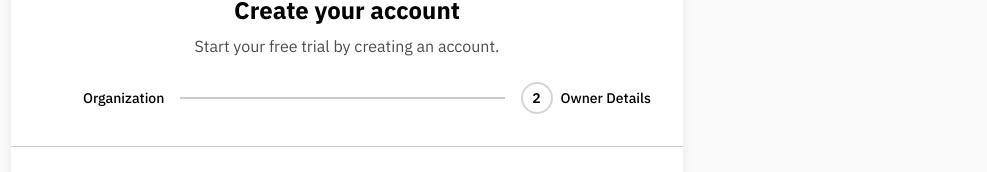
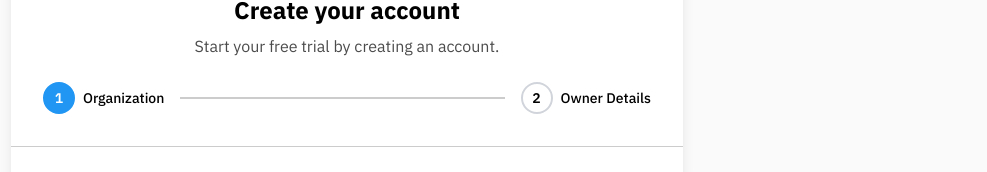
Before and after one commit to Kalamna/Kalamna-Dashboard, a React (Vite) app: page /register in a window 1280 px wide. Shown: the part 134-306 px from the top of the page, without its empty margins (293-1280 px from the left). Built offline with nearby package versions, Linux system fonts and the light colour scheme.

Commit message:
fix number 1 and 2 finally (bassant ely bozthom )

```diff
--- a/src/pages/auth/RegisterPage.tsx
+++ b/src/pages/auth/RegisterPage.tsx
@@ -211,14 +211,14 @@ function Register({ onRegisterSuccess }: { onRegisterSuccess: () => void }) {
 
           <div className="flex items-center mt-6 space-x-2 sm:space-x-4 rtl:space-x-reverse">
             <div className={`flex items-center ${step >= 1 ? '' : ''}`} style={{ color: step >= 1 ? "var(--card-text)" : "var(--text-main)", opacity: 1 }}>
-              <div className={`w-7 h-7 sm:w-8 sm:h-8 rounded-full flex items-center justify-center border-2 text-xs sm:text-sm font-semibold ${step >= 1 ? 'border-primary bg-primary text-white' : ''}`} style={{ borderColor: step >= 1 ? 'inherit' : '#D1D5DB', backgroundColor: step >= 1 ? 'inherit' : 'transparent', color: step >= 1 ? 'white' : 'var(--text-main)' }}>
+              <div className={`w-7 h-7 sm:w-8 sm:h-8 rounded-full flex items-center justify-center border-2 text-xs sm:text-sm font-semibold`} style={{ borderColor: step >= 1 ? '#2196F3' : '#D1D5DB', backgroundColor: step >= 1 ? '#2196F3' : 'transparent', color: step >= 1 ? 'white' : 'var(--text-main)' }}>
                 1
               </div>
               <span className={`${language === 'ar' ? 'mr-1.5 sm:mr-2' : 'ml-1.5 sm:ml-2'} text-xs sm:text-sm font-medium hidden sm:inline`}>{t.organization}</span>
             </div>
             <div className={`flex-1 h-0.5 ${step >= 2 ? 'bg-primary' : ''}`} style={{ backgroundColor: step >= 2 ? '#3b82f6' : 'var(--input-border)' }}></div>
             <div className={`flex items-center ${step >= 2 ? '' : ''}`} style={{ color: step >= 2 ? "var(--card-text)" : "var(--text-main)", opacity: 1 }}>
-              <div className={`w-7 h-7 sm:w-8 sm:h-8 rounded-full flex items-center justify-center border-2 text-xs sm:text-sm font-semibold ${step >= 2 ? 'border-primary bg-primary text-white' : ''}`} style={{ borderColor: step >= 2 ? 'inherit' : '#D1D5DB', backgroundColor: step >= 2 ? 'inherit' : 'transparent', color: step >= 2 ? 'white' : 'var(--text-main)' }}>
+              <div className={`w-7 h-7 sm:w-8 sm:h-8 rounded-full flex items-center justify-center border-2 text-xs sm:text-sm font-semibold`} style={{ borderColor: step >= 2 ? '#2196F3' : '#D1D5DB', backgroundColor: step >= 2 ? '#2196F3' : 'transparent', color: step >= 2 ? 'white' : 'var(--text-main)' }}>
                 2
               </div>
               <span className={`${language === 'ar' ? 'mr-1.5 sm:mr-2' : 'ml-1.5 sm:ml-2'} text-xs sm:text-sm font-medium hidden sm:inline`}>{t.ownerDetails}</span>
```
